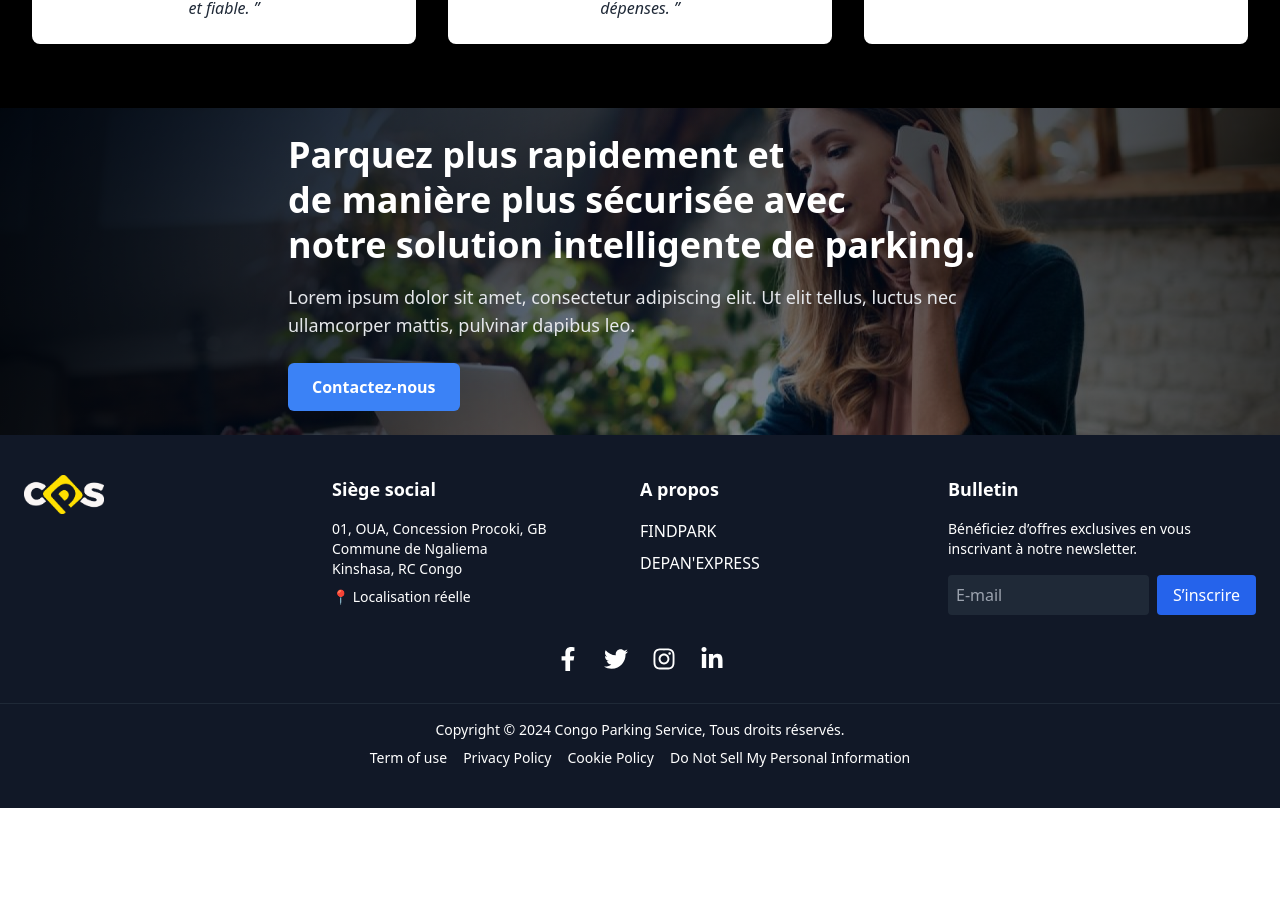
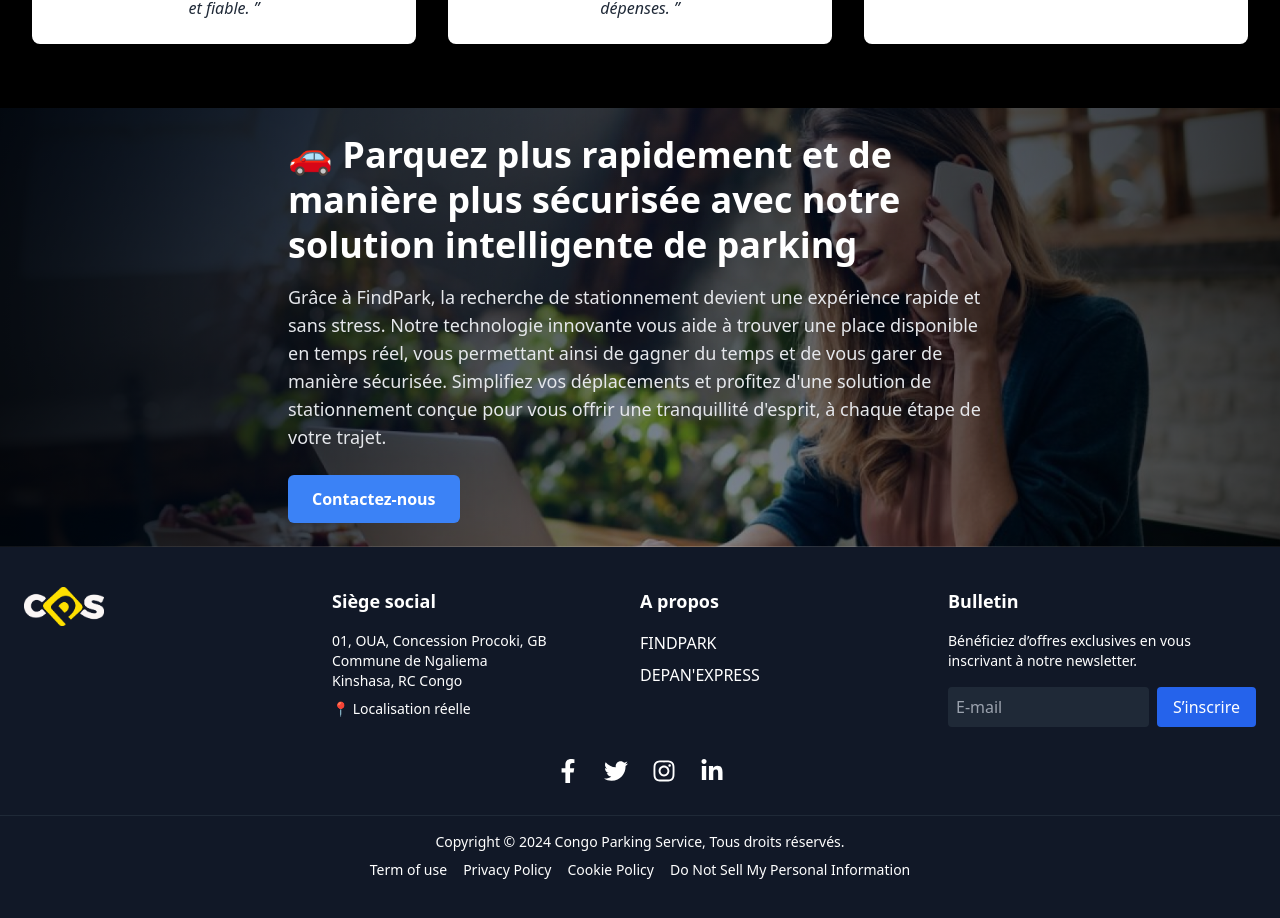
Before and after one commit to WinLuyeye/cps-website, a Next.js app: page / in a window 1280 px wide. Shown: the part 5900-6818 px from the top of the page. Before the commit the page ends 6708 px from the top, so only its background shows below. Built offline with nearby package versions, Linux system fonts and the light colour scheme.

Commit message:
Refact Contact Section

```diff
--- a/src/components/ContactSection.js
+++ b/src/components/ContactSection.js
@@ -8,7 +8,7 @@ const ContactSection = () => {
       {/* Background image */}
       <div className="absolute inset-0 z-0">
         <Image
-          src="/ContactImage.png"  // Remplacez par le chemin de votre image
+          src="/ContactImage.png" // Remplacez par le chemin de votre image
           alt="Contact Background"
           layout="fill"
           objectFit="cover"
@@ -23,15 +23,22 @@ const ContactSection = () => {
       {/* Content */}
       <div className="relative z-10 flex flex-col items-start justify-center h-full max-w-3xl mx-auto px-8 text-white">
         <h2 className="text-4xl font-extrabold leading-tight">
-          Parquez plus rapidement et <br />
-          de manière plus sécurisée avec <br />
-          notre solution intelligente de parking.
+          🚗 Parquez plus rapidement et de manière plus sécurisée avec notre
+          solution intelligente de parking
         </h2>
         <p className="mt-4 text-lg text-gray-200">
-          Lorem ipsum dolor sit amet, consectetur adipiscing elit. Ut elit tellus,
-          luctus nec ullamcorper mattis, pulvinar dapibus leo.
+          Grâce à FindPark, la recherche de stationnement devient une expérience
+          rapide et sans stress. Notre technologie innovante vous aide à trouver
+          une place disponible en temps réel, vous permettant ainsi de gagner du
+          temps et de vous garer de manière sécurisée. Simplifiez vos
+          déplacements et profitez d&apos;une solution de stationnement conçue
+          pour vous offrir une tranquillité d&apos;esprit, à chaque étape de
+          votre trajet.
         </p>
-        <Link href="/contact" className="mt-6 px-6 py-3 bg-blue-500 text-white font-semibold rounded-md hover:bg-blue-600">
+        <Link
+          href="/contact"
+          className="mt-6 px-6 py-3 bg-blue-500 text-white font-semibold rounded-md hover:bg-blue-600"
+        >
           Contactez-nous
         </Link>
       </div>
```
